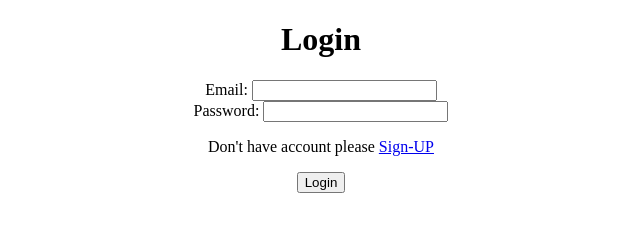
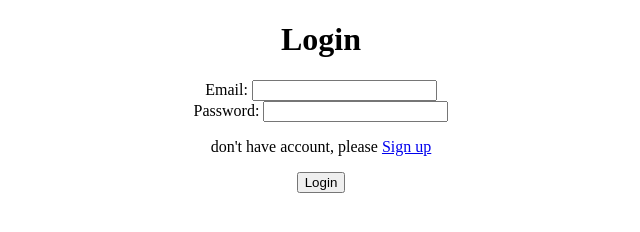
Before and after one commit to Ankit303s/College-Management-System, a plain HTML site: page login.html in a window 1280 px wide. Shown: the full height of the page, 319-959 px from the left. Drawn offline with Linux system fonts and the light colour scheme.

Commit message:
server update

```diff
--- a/login.html
+++ b/login.html
@@ -17,7 +17,7 @@
             <label for="password">Password:</label>
             <input type="password" id="password" name="password" required>
             <br>
-            <p>Don't have account please <a href="signup.html">Sign-UP</a></p>
+            <p>don't have account, please <a href="signup.html">Sign up</a></p>
             <button type="submit">Login</button>
 
         </form>
```
